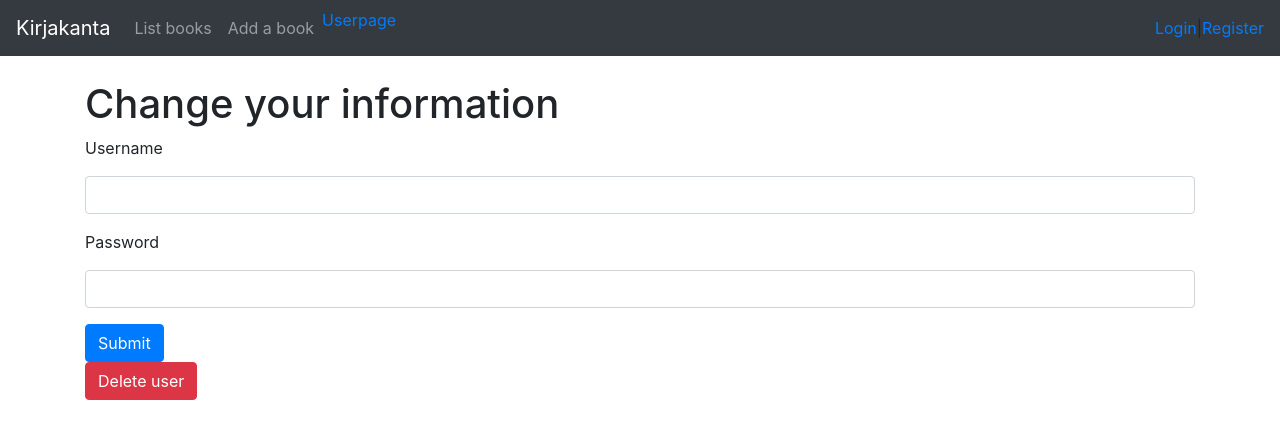
After one commit to Ukonhattu/kirjakanta, a Flask app: template application/templates/auth/userpage.html in a window 1280 px wide. The commit adds this page. Shown: the top 439 px of the page. Run offline with Flask 2, Linux system fonts and the light colour scheme; the template is opened without the code that fills it: values that come from a table or form of the project are taken from there, others are empty; parts of the project's set-up code (start-up, migrations or seed data) failed here and were passed over; some libraries are stand-ins or nearby versions.

Commit message:
käyttäjätietojen muokkaus ja poisto

```diff
--- a/application/auth/forms.py
+++ b/application/auth/forms.py
@@ -14,3 +14,11 @@ class UserForm(FlaskForm):
 
     class Meta:
         csrf = False
+
+class ModifyForm(FlaskForm):
+    username = StringField("Username", [validators.Length(min=2, max=16)], default="username")
+    password = PasswordField("Password", [validators.Length(min=2, max=16)])
+
+
+    class Meta:
+        csrf = False
--- /dev/null
+++ b/application/templates/auth/userpage.html
@@ -0,0 +1,39 @@
+{% extends "layout.html" %}
+{% block body %}
+<h1>Change your information</h1>
+<form method="POST" action="{{ url_for('user_modify') }}">
+  <div class="form-group">
+    <label for="username">
+        {{ form.username.label }}
+    </label>
+
+
+        {{ form.username(class_="form-control") }}
+
+        <ul>
+          {% for error in form.username.errors %}
+          <li> {{ error }} </li>
+          {% endfor %}
+        </ul>
+    </div>
+    <div class="form-group">
+        <label for="password">
+          {{ form.password.label }}
+      </label>
+
+        {{ form.password(class_="form-control") }}
+
+
+        <ul>
+          {% for error in form.password.errors %}
+          <li> {{ error }} </li>
+          {% endfor %}
+        </ul>
+
+    </div>
+    <button type="submit" class="btn btn-primary">Submit</button>
+</form>
+<form method="POST" action="{{ url_for('user_delete')}}">
+  <button type="submit" class="btn btn-danger">Delete user</buttton>
+</form>
+{% endblock %}
--- a/application/templates/layout.html
+++ b/application/templates/layout.html
@@ -20,6 +20,9 @@
       </li>
       <li class="nav-item">
         <a class="nav-link" href="{{ url_for('books_form') }} ">Add a book</a>
+      </li>
+      <li class="nav-item">
+        <a href="{{ url_for('user_page') }}"> Userpage</a>
       </li>
     </ul>
     <div class="form-inline mt-2 mt-md-0">
```
Also changed, not shown: application/auth/views.py (+38 -2 lines).
